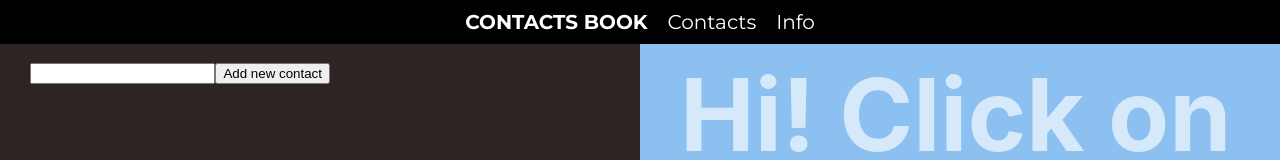
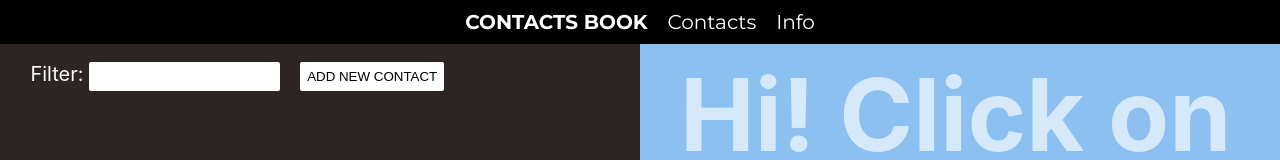
Before and after one commit to houndvibe/contact-book, a React app: page /contacts in a window 1280 px wide. Shown: the top 160 px of the page. Built offline with nearby package versions, Linux system fonts and the light colour scheme; no server answers.

Commit message:
input and button styles added

```diff
--- a/src/components/Toolbar.js
+++ b/src/components/Toolbar.js
@@ -4,8 +4,17 @@ import "../css/Toolbar.css";
 function Toolbar({ onContactAdd, onFilter }) {
   return (
     <div className="Toolbar">
-      <input onChange={(e) => onFilter(e.target.value)}></input>
-      <button onClick={() => onContactAdd()}>Add new contact</button>
+      <div>
+        {" "}
+        {"Filter: "}
+        <input
+          className="Toolbar__input"
+          onChange={(e) => onFilter(e.target.value)}
+        ></input>
+      </div>
+      <button className="Toolbar__button" onClick={() => onContactAdd()}>
+        ADD NEW CONTACT
+      </button>
     </div>
   );
 }
--- a/src/css/Toolbar.css
+++ b/src/css/Toolbar.css
@@ -1,5 +1,29 @@
 .Toolbar {
+  display: flex;
+  justify-content: flex-start;
   box-sizing: border-box;
-  padding: 8px;
+  padding: 8px 8px 16px 8px;
   width: 96%;
+  font-size: 20px;
 }
+.Toolbar__input,
+.Toolbar__button {
+  border: 1px solid rgba(255, 255, 255, 0.637);
+  background: rgb(255, 255, 255);
+  border-radius: 2px;
+  padding: 6px;
+  outline: none;
+  color: rgb(0, 0, 0);
+}
+.Toolbar__button {
+  margin-left: 20px;
+}
+.Toolbar__input:hover,
+.Toolbar__input:focus,
+.Toolbar__button:hover {
+  background: rgb(140, 192, 240);
+  color: white;
+}
+.Toolbar__button:active {
+  background: rgb(73, 139, 201);
+}
```
